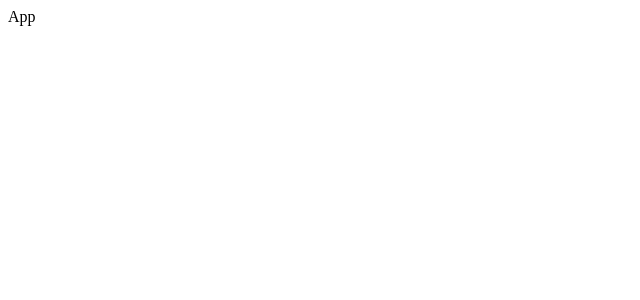
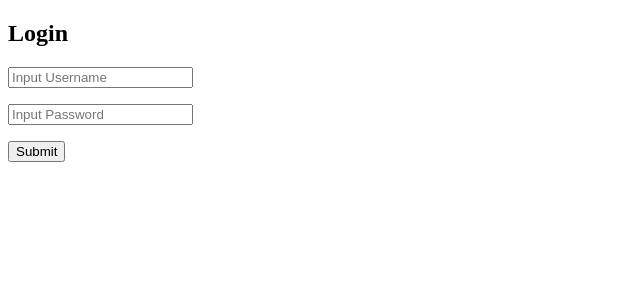
Before and after one commit to mrin2810/react-social-media, a React (Create React App) app: page / in a window 1280 px wide. Shown: the top 300 px of the page, without its empty margins (0-640 px from the left). Built offline with nearby package versions, Linux system fonts and the light colour scheme.

Commit message:
Create basic structure for App+LoginPage

```diff
--- a/src/App.js
+++ b/src/App.js
@@ -1,6 +1,12 @@
-import React from 'react';
+import React, { useState } from 'react';
+
+import Login from './components/Login';
 
 function App() {
+    const [user, setUser] = useState();
+    if(!user) {
+        return <Login setUser={setUser}/>
+    }
     return <div>App</div>
 }
 
--- /dev/null
+++ b/src/components/Login.js
@@ -0,0 +1,28 @@
+import React, { useState } from "react";
+
+function Login({setUser}) {
+    const [username, setUsername] = useState('');
+
+    function handleSubmit(event) {
+        event.preventDefault();
+        setUser(username);
+    }
+
+    return (<div>
+        <h2>Login</h2>
+        <form onSubmit={handleSubmit}>
+            <p><input
+                type="text"
+                placeholder="Input Username"
+                onChange={event => setUsername(event.target.value)}
+            /></p>
+            <p><input
+                type="password"
+                placeholder="Input Password"
+            /></p>
+            <button type="Submit">Submit</button>
+        </form>
+    </div>);
+}
+
+export default Login;
```
Also changed, not shown: src/components/CreatePost.js (added, +7 -0 lines), src/components/Header.js (added, +7 -0 lines), src/components/Post.js (added, +7 -0 lines), src/components/PostList.js (added, +7 -0 lines).
